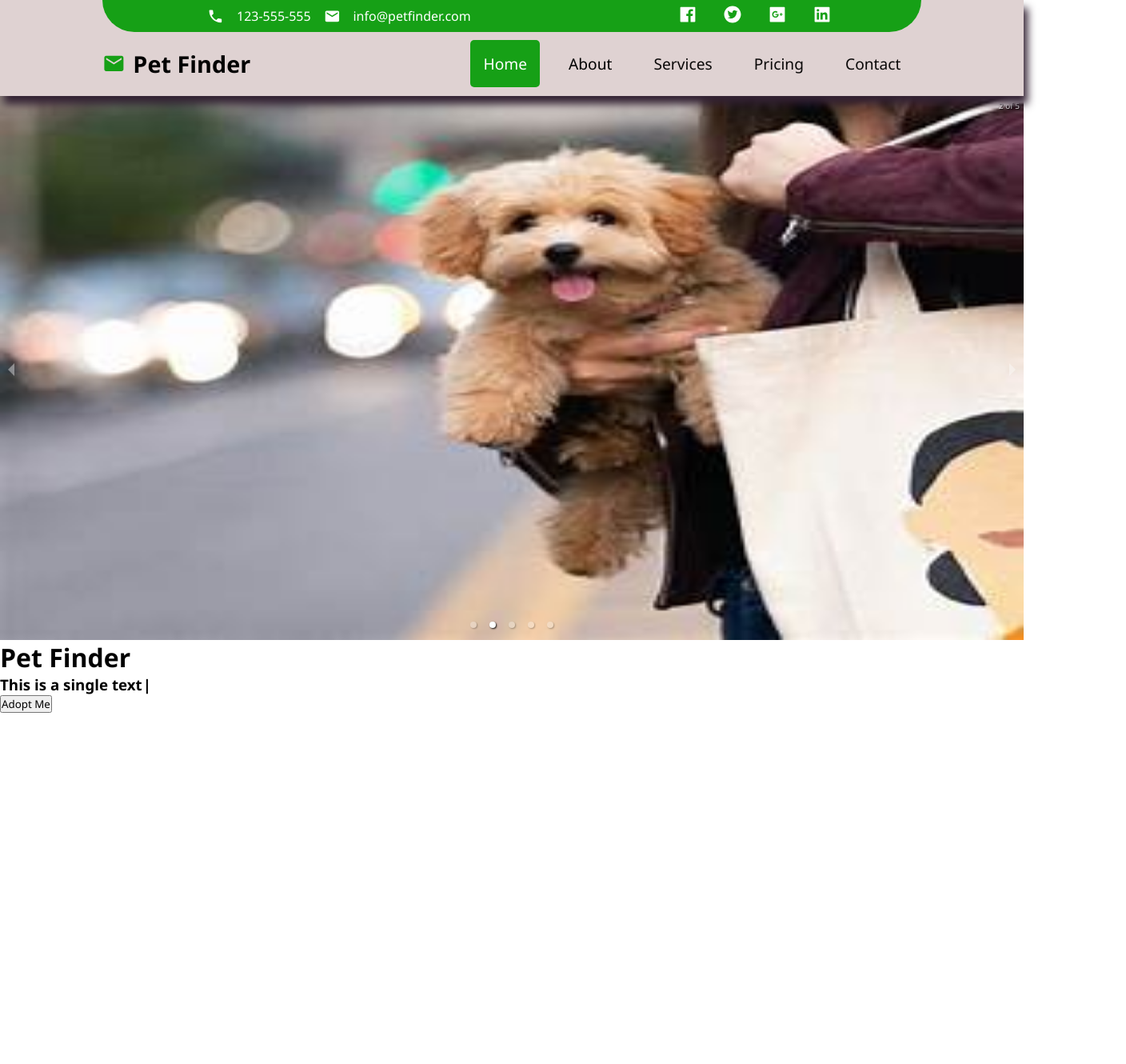
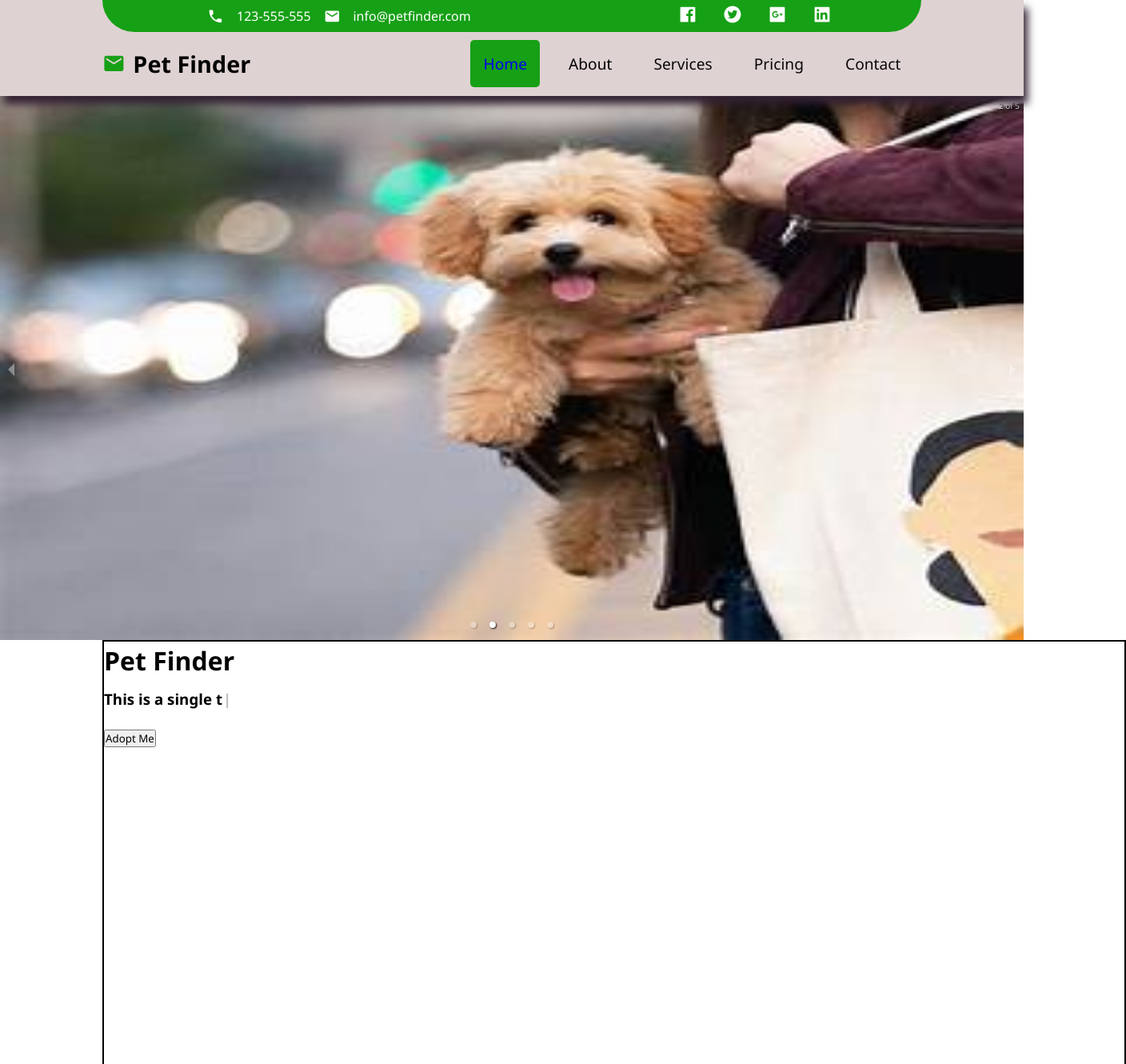
Before and after one commit to wajaht-ali/codeclause_pet-finder_app, a React (Create React App) app: page / in a window 1280 px wide. Shown: the top 1330 px of the page at 80% size, 1408 px wide, since content can reach past the window. Before the commit the page ends 891 px from the top, so only its background shows below. Built offline with nearby package versions, Linux system fonts and the light colour scheme.

Commit message:
typewriter and carousel designing done

```diff
--- a/src/components/Header.jsx
+++ b/src/components/Header.jsx
@@ -31,7 +31,9 @@ const Header = () => {
                 </div>
                 <div className="nav-items">
                     <ul>
-                        <li className='current'>Home</li>
+                        <li className='current'>
+                            <Link to={"/"} >Home</Link>
+                        </li>
                         <li>About</li>
                         <li>
                             <Link className='link' to={"/services"}> Services </Link>
--- a/src/styling/Home.scss
+++ b/src/styling/Home.scss
@@ -11,4 +11,15 @@
         width: 100%;
     }
 
+    .content {
+        width: 100%;
+        height: 100%;
+        border: 2px solid black;
+        position: absolute;
+        left: 10%;
+        line-height: 3rem;
+        >h1 {
+
+        }
+    }
 }
```
